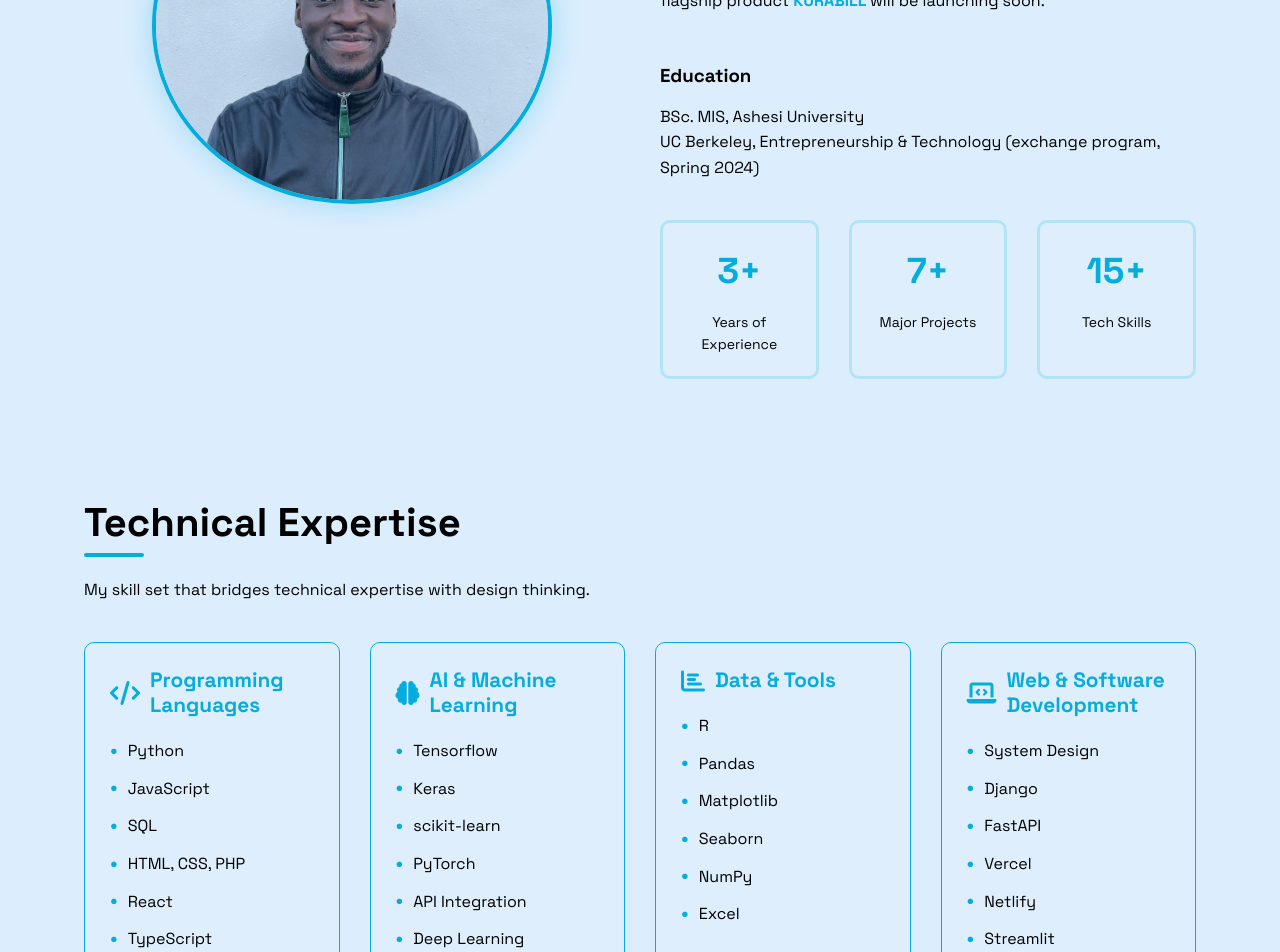
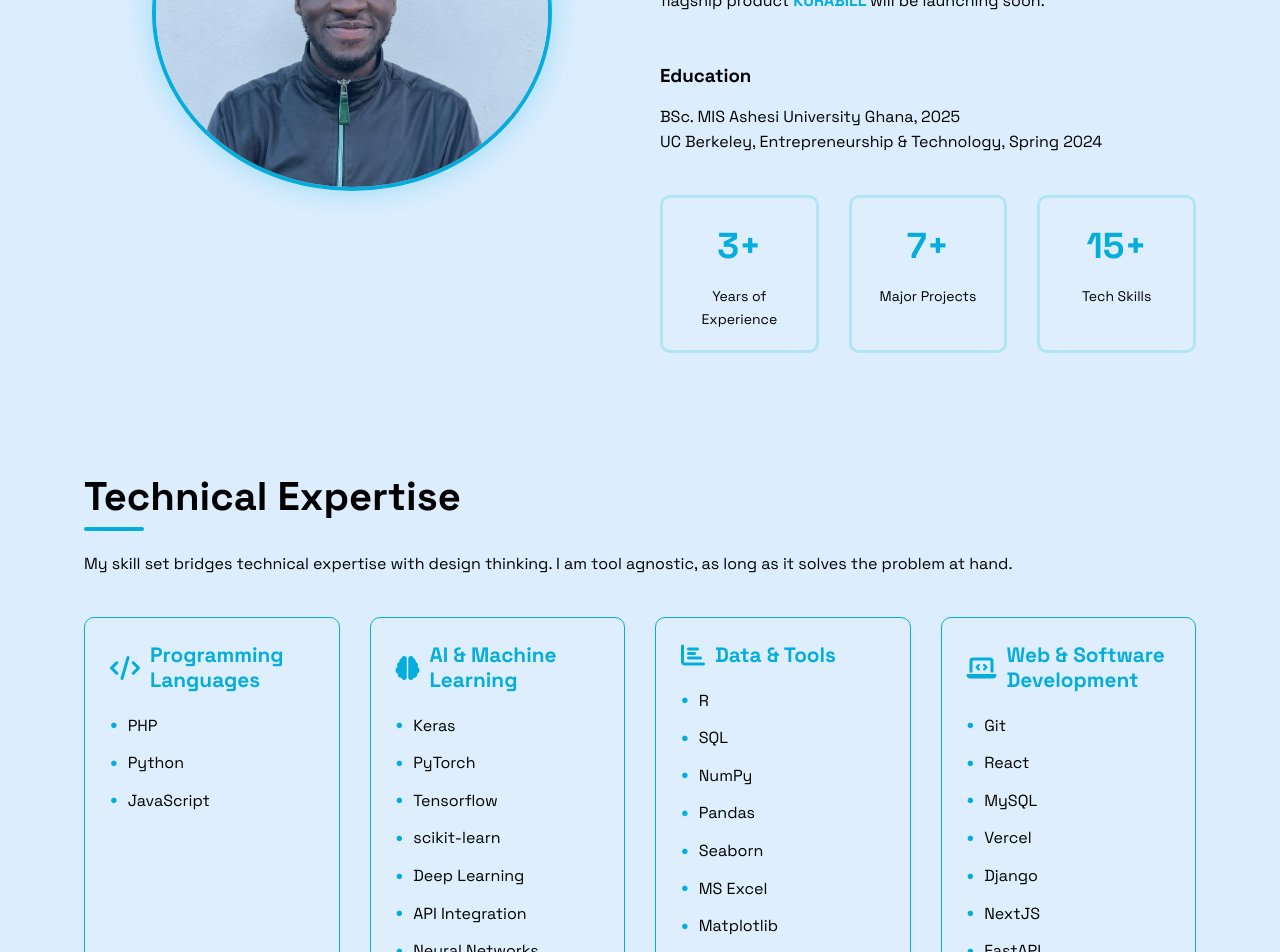
Before and after one commit to favouralgo/fm, a React (Vite) app: page / in a window 1280 px wide. Shown: the part 1180-2132 px from the top of the page. Built offline with nearby package versions, Linux system fonts and the light colour scheme.

Commit message:
fix: correct grammatical errors

```diff
--- a/src/portfolio.jsx
+++ b/src/portfolio.jsx
@@ -279,8 +279,8 @@ useEffect(() => {
                   <br />
                   <div className="stat">
                     <h3>Education</h3>
-                    <p>BSc. MIS, Ashesi University</p>
-                    <p>UC Berkeley, Entrepreneurship & Technology (exchange program, Spring 2024)</p>
+                    <p>BSc. MIS Ashesi University Ghana, 2025</p>
+                    <p>UC Berkeley, Entrepreneurship & Technology, Spring 2024</p>
                   </div>
                   <div className="stats">
                     <div className="stat-box">
@@ -307,31 +307,28 @@ useEffect(() => {
         <section className="skills" id="skills">
           <div className="container">
             <h2 className="section-title">Technical Expertise</h2>
-            <p>My skill set that bridges technical expertise with design thinking.</p>
+            <p>My skill set bridges technical expertise with design thinking. I am tool agnostic, as long as it solves the problem at hand.</p>
 
             <div className="skills-container">
               <div className="skill-category">
                 <h3><i className="fas fa-code"></i> Programming Languages</h3>
                 <ul className="skill-list">
+                        <li>PHP</li>
+                        {/* <li>Java</li> */}
                         <li>Python</li>
                         <li>JavaScript</li>
-                        <li>SQL</li>
-                        <li>HTML, CSS, PHP</li>
-                        <li>React</li>
-                        <li>TypeScript</li>
-                        <li>NextJS</li>
                 </ul>
               </div>
 
               <div className="skill-category">
                 <h3><i className="fas fa-brain"></i> AI & Machine Learning</h3>
                 <ul className="skill-list">
+                        <li>Keras</li>
+                        <li>PyTorch</li>
                         <li>Tensorflow</li>
-                        <li>Keras</li>
                         <li>scikit-learn</li>
-                        <li>PyTorch</li>
+                        <li>Deep Learning</li>
                         <li>API Integration</li>
-                        <li>Deep Learning</li>
                         <li>Neural Networks</li>
                 </ul>
               </div>
@@ -340,25 +337,27 @@ useEffect(() => {
                     <h3><i class="fas fa-chart-bar"></i> Data & Tools</h3>
                     <ul class="skill-list">
                         <li>R</li>
+                        <li>SQL</li>
+                        <li>NumPy</li>
                         <li>Pandas</li>
+                        <li>Seaborn</li>
+                        <li>MS Excel</li>
                         <li>Matplotlib</li>
-                        <li>Seaborn</li>
-                        <li>NumPy</li>
-                        <li>Excel</li>
                     </ul>
                 </div>
 
                 <div class="skill-category">
                     <h3><i class="fas fa-laptop-code"></i> Web & Software Development</h3>
                     <ul class="skill-list">
-                        <li>System Design</li>
+                        <li>Git</li>
+                        <li>React</li>
+                        <li>MySQL</li>
+                        <li>Vercel</li>
                         <li>Django</li>
+                        <li>NextJS</li>
                         <li>FastAPI</li>
-                        <li>Vercel</li>
-                        <li>Netlify</li>
                         <li>Streamlit</li>
-                        <li>MySQL</li>
-                        <li>Git</li>
+                        <li>TypeScript</li>
                     </ul>
                 </div>
 
@@ -368,9 +367,9 @@ useEffect(() => {
                         <li>Research</li>
                         <li>Teamwork</li>
                         <li>Communication</li>
+                        <li>Design Thinking</li>
                         <li>Problem-Solving</li>
                         <li>Product Management</li>
-                        <li>Design Thinking</li>
                     </ul>
                 </div>
             </div>
```
